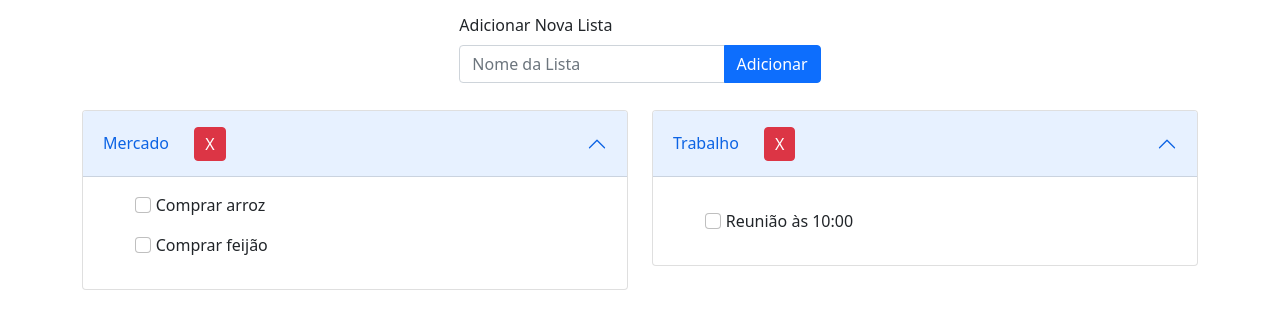
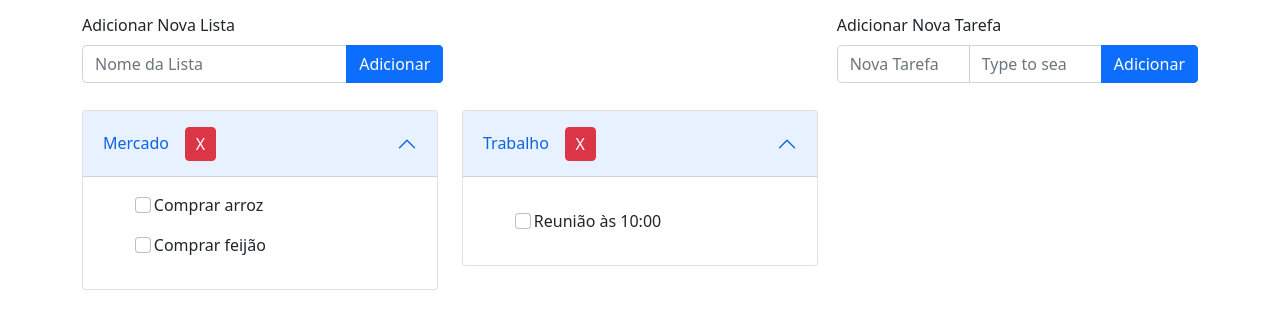
Before and after one commit to Softwerick/TodoListAngular, an Angular app in the folder todolist/: page / in a window 1280 px wide. Shown: the top 326 px of the page. Built offline with nearby package versions, Linux system fonts and the light colour scheme; data requests are answered from the project's data file.

Commit message:
Adicionar form e funcionalidades de 'adicionar tarefas'

```diff
--- a/todolist/src/app/app.component.html
+++ b/todolist/src/app/app.component.html
@@ -35,9 +35,22 @@
         Looks good!
       </div>
     </div>
+    <div class="col-md-4">
+      <form class="teste" (ngSubmit)="saveTask(d)" #d="ngForm">
+        <label for="validationCustom01" class="form-label">Adicionar Nova Tarefa</label>
+        <div class="input-group mb-3">
+          <input type="text" class="form-control" [(ngModel)]="task.title" #model="ngModel" id="{{list.title}}"  name="title" placeholder="Nova Tarefa" aria-describedby="button" required>
+          <input class="form-control" list="datalistOptions" id="exampleDataList" [(ngModel)]="task.listId" #model="ngModel" name="taskid" placeholder="Type to search...">
+          <datalist id="datalistOptions">
+            <option  *ngFor="let list of lists" value="{{list.title}}">
+          </datalist>
+          <button type="submit" class="btn btn-primary" id="{{list.title}}">Adicionar</button>
+        </div>
+      </form>
+    </div>
   </form>
-  <div class="row" style="margin-top: 1%">
-    <div class="col" *ngFor="let list of lists">
+  <div class="row listas" style="margin-top: 1%">
+    <div class="col-4" *ngFor="let list of lists">
       <div class="accordion" id="accordionExample">
         <div class="accordion-item">
           <h2 class="accordion-header" id="headingOne">
@@ -67,10 +80,13 @@
 <style>
 .newlist{
   display: flex;
-  justify-content: center;
+  justify-content: space-between;
 }
 .deleteList{
   margin-left: 5%;
   padding: 4px 10px 4px 10px;
 }
+.listas{
+  display: flex;
+}
 </style>
--- a/todolist/src/app/app.component.ts
+++ b/todolist/src/app/app.component.ts
@@ -13,6 +13,8 @@ import { ChangeDetectorRef } from '@angular/core';
 })
 export class AppComponent implements OnInit {
   title = 'todolist';
+  teste = "nada";
+  bla = "";
 
   list = {} as Lists;
   lists: Lists[];
@@ -42,11 +44,22 @@ export class AppComponent implements OnInit {
 
   //Salva uma nova lista e limpa o form, além de buscar novamente todas as listas
   saveList(form: NgForm){
-    //Antes de adicionar o ChangeDetector, o sistema salvava uma lista nova, sem título nenhum
+    //Antes de adicionar, o ChangeDetector, o sistema salvava uma lista nova, sem título nenhum
     this.changeRef.detectChanges();
     this.listService.saveList(this.list).subscribe(() => {
       this.cleanForm(form);
     });
+  }
+
+  saveTask(form: NgForm){
+    this.teste = this.task.listId.toString();
+    this.listService.getListByTitle(this.teste).subscribe((list: Lists[]) => {
+      this.lists = list;
+      this.task.listId = this.lists[0].id;
+      this.tasksService.saveTask(this.task).subscribe(() => {
+        this.cleanForm(form);
+      })
+    })
   }
 
   deleteList(list: Lists) {
@@ -57,7 +70,9 @@ export class AppComponent implements OnInit {
 
   cleanForm(form: NgForm) {
     this.getLists();
+    this.getTasks();
     form.resetForm();
     this.list = {} as Lists;
+    this.task = {} as Tasks;
   }
 }
--- a/todolist/src/app/services/lists.service.ts
+++ b/todolist/src/app/services/lists.service.ts
@@ -19,8 +19,8 @@ export class ListsService {
   getLists(): Observable<Lists[]> {
     return this.httpClient.get<Lists[]>(this.url)
   }
-  getListById(id: number): Observable<Lists> {
-    return this.httpClient.get<Lists>(this.url + '/' + id)
+  getListByTitle(title: string): Observable<Lists[]> {
+    return this.httpClient.get<Lists[]>(this.url + '?q=' + title)
   }
 
   saveList(list: Lists): Observable<Lists> {
--- a/todolist/src/app/services/tasks.service.ts
+++ b/todolist/src/app/services/tasks.service.ts
@@ -22,4 +22,8 @@ export class TasksService {
   getListById(id: number): Observable<Tasks> {
     return this.httpClient.get<Tasks>(this.url + '/' + id)
   }
+
+  saveTask(task: Tasks): Observable<Tasks> {
+    return this.httpClient.post<Tasks>(this.url, JSON.stringify(task), this.httpOptions)
+  }
 }
```
